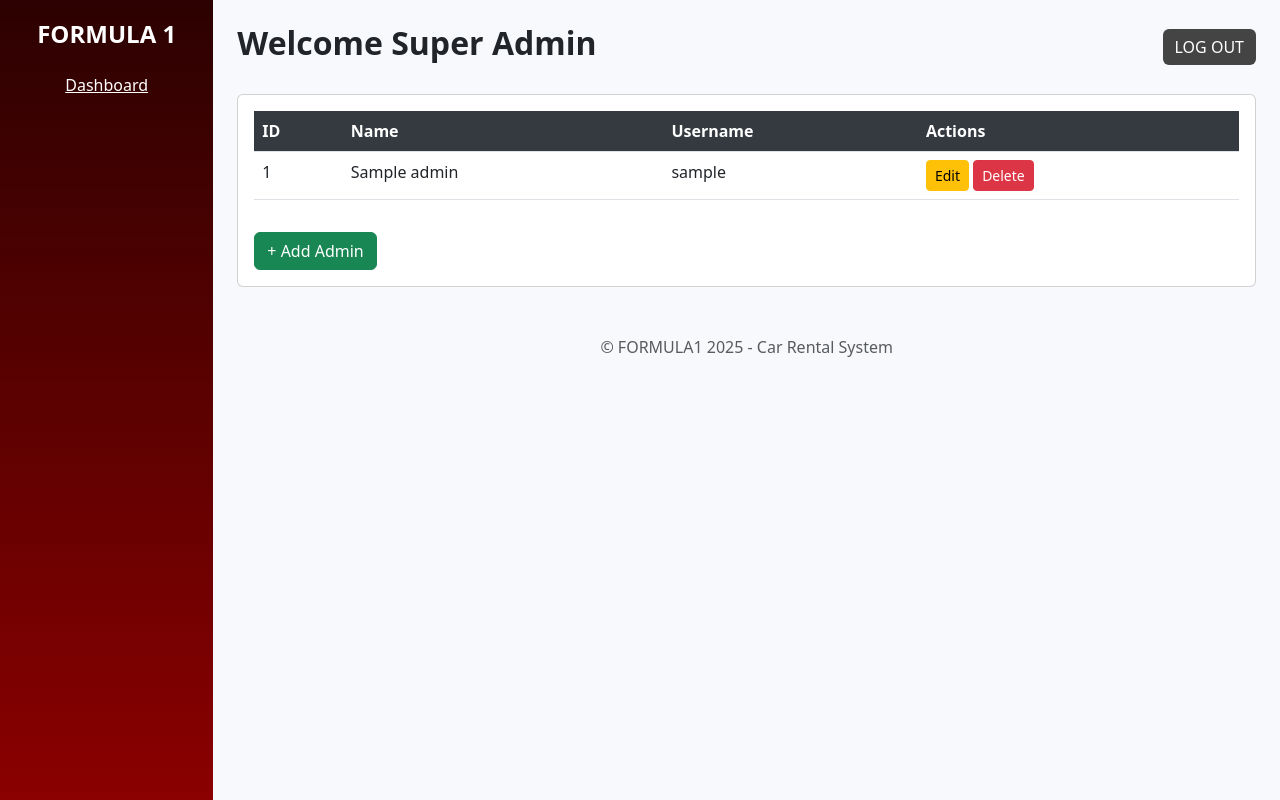
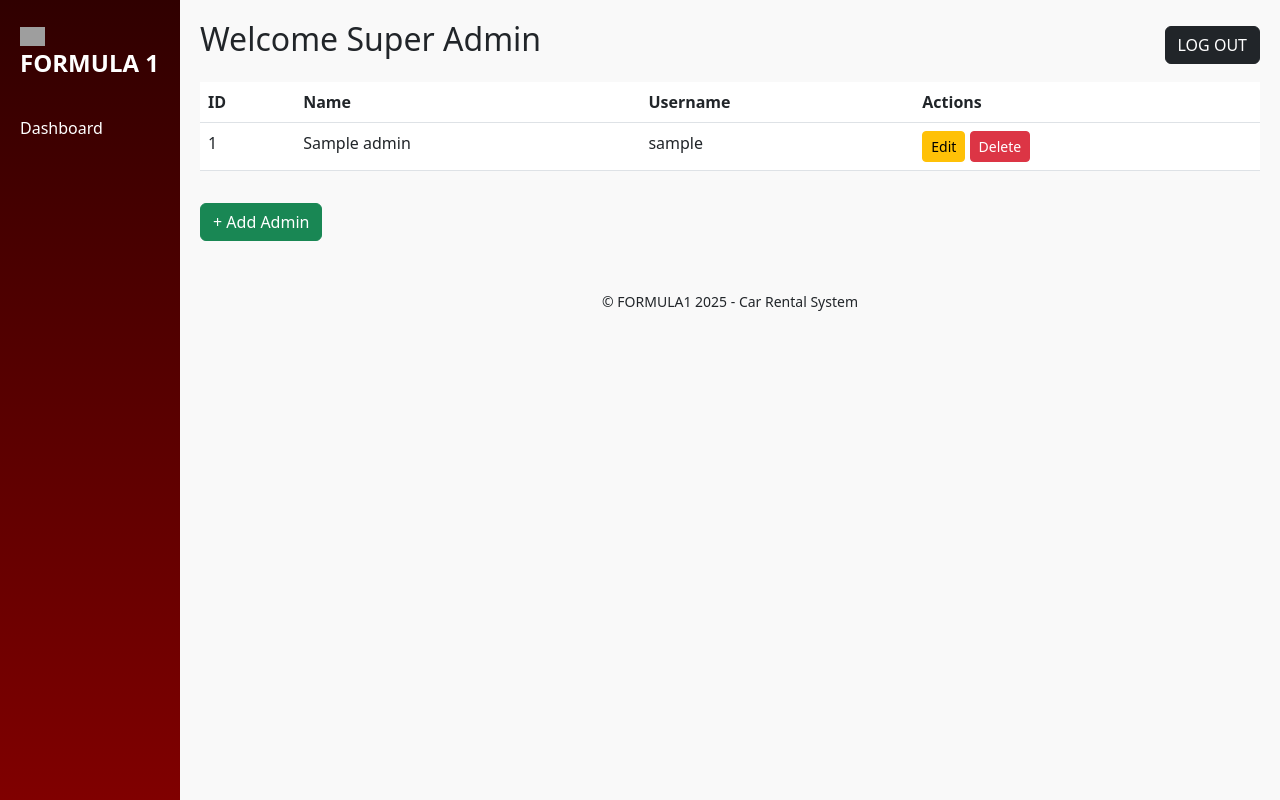
Before and after one commit to ChandlerVictorino/formula1carrental, a CodeIgniter app: the page made by application/views/superadmin/dashboard.php in a window 1280 px wide. Run offline with CodeIgniter, Linux system fonts and the light colour scheme; the template is opened without the code that fills it: most values are stand-ins (such as "Sample title", 1, 10 or a date in 2020); grey boxes are pictures that could not be loaded.

Commit message:
Update dashboard.php

```diff
--- a/application/views/superadmin/dashboard.php
+++ b/application/views/superadmin/dashboard.php
@@ -2,59 +2,60 @@
 // File: application/views/superadmin/dashboard.php
 ?>
 <!DOCTYPE html>
-<html>
+<html lang="en">
 <head>
+    <meta charset="UTF-8">
     <title>Super Admin Dashboard</title>
-    <link rel="stylesheet" href="https://cdn.jsdelivr.net/npm/bootstrap@5.3.0/dist/css/bootstrap.min.css">
+    <link href="https://cdn.jsdelivr.net/npm/bootstrap@5.3.0/dist/css/bootstrap.min.css" rel="stylesheet">
     <style>
         body {
-            background-color: #f8f9fc;
+            background-color: #f9f9f9;
         }
         .sidebar {
-            background: linear-gradient(to bottom, #2c0101, #8b0000);
+            width: 180px;
+            background: linear-gradient(to bottom, #300000, #800000);
+            height: 100vh;
             color: white;
-            min-height: 100vh;
-            padding-top: 20px;
+            position: fixed;
         }
-        .sidebar h5 {
-            margin-left: 10px;
+        .sidebar h4 {
+            padding: 20px;
+            font-weight: bold;
+        }
+        .sidebar a {
+            color: white;
+            text-decoration: none;
+            display: block;
+            padding: 10px 20px;
+        }
+        .sidebar a:hover {
+            background-color: #a00000;
+        }
+        .main {
+            margin-left: 180px;
+            padding: 20px;
         }
         .logout-btn {
-            background-color: #444;
-            color: white;
-            border: none;
+            float: right;
+            margin-top: -40px;
         }
-        .logout-btn:hover {
-            background-color: #222;
-        }
-        .admin-table th {
+        .table thead {
             background-color: #343a40;
             color: white;
         }
     </style>
 </head>
 <body>
-
-<div class="container-fluid">
-    <div class="row">
-        <!-- Sidebar -->
-        <div class="col-md-2 sidebar text-center">
-            <h4><b>FORMULA 1</b></h4>
-            <div class="mt-4">
-                <a href="#" class="text-white">Dashboard</a>
-            </div>
+    <div class="sidebar">
+        <h4><img src="https://upload.wikimedia.org/wikipedia/commons/3/33/F1.svg" width="25"> FORMULA 1</h4>
+        <a href="<?= base_url('superadmin/dashboard') ?>">Dashboard</a>
     </div>
 
-        <!-- Main content -->
-        <div class="col-md-10 p-4">
-            <div class="d-flex justify-content-between align-items-center">
-                <h2><b>Welcome Super Admin</b></h2>
-                <a href="<?= base_url('welcome/logout'); ?>" class="btn logout-btn">LOG OUT</a>
-            </div>
+    <div class="main">
+        <h2>Welcome Super Admin</h2>
+        <a href="<?= base_url('welcome/logout') ?>" class="btn btn-dark logout-btn">LOG OUT</a>
 
-            <div class="card mt-4">
-                <div class="card-body">
-                    <table class="table admin-table table-hover">
+        <table class="table mt-4">
             <thead>
                 <tr>
                     <th>ID</th>
@@ -64,7 +65,8 @@
                 </tr>
             </thead>
             <tbody>
-                            <?php foreach($admin as $a): ?>
+            <?php if (!empty($admin)): ?>
+                <?php foreach ($admin as $a): ?>
                     <tr>
                         <td><?= $a->admin_id; ?></td>
                         <td><?= $a->admin_name; ?></td>
@@ -75,33 +77,34 @@
                         </td>
                     </tr>
                 <?php endforeach; ?>
+            <?php else: ?>
+                <tr>
+                    <td colspan="4" class="text-center">No admin accounts found.</td>
+                </tr>
+            <?php endif; ?>
             </tbody>
         </table>
 
-                    <a href="<?= base_url('superadmin/create'); ?>" class="btn btn-success mt-3">+ Add Admin</a>
-                </div>
-            </div>
+        <a href="<?= base_url('superadmin/create') ?>" class="btn btn-success mt-3">+ Add Admin</a>
 
-            <footer class="text-center mt-5 text-muted">
-                &copy; FORMULA1 2025 - Car Rental System
+        <footer class="text-center mt-5">
+            <small>© FORMULA1 2025 - Car Rental System</small>
         </footer>
-        </div>
-    </div>
     </div>
 
     <!-- Delete Confirmation Modal -->
-<div class="modal fade" id="deleteModal" tabindex="-1" aria-hidden="true">
+    <div class="modal fade" id="deleteModal" tabindex="-1" aria-labelledby="deleteModalLabel" aria-hidden="true">
       <div class="modal-dialog">
-    <form method="post" action="<?= base_url('superadmin/delete_confirmed'); ?>">
+        <form method="post" action="<?= base_url('superadmin/delete') ?>">
             <div class="modal-content">
                 <div class="modal-header">
-          <h5 class="modal-title">Confirm Admin Deletion</h5>
-          <button type="button" class="btn-close" data-bs-dismiss="modal"></button>
+                    <h5 class="modal-title">Confirm Delete</h5>
+                    <button type="button" class="btn-close" data-bs-dismiss="modal" aria-label="Close"></button>
                 </div>
                 <div class="modal-body">
                     <input type="hidden" name="admin_id" id="delete_admin_id">
-          <p>Please enter your Super Admin password to confirm deletion:</p>
-          <input type="password" name="superadmin_password" class="form-control" required>
+                    <p>Please enter your Super Admin password to confirm:</p>
+                    <input type="password" class="form-control" name="superadmin_password" required placeholder="Enter password">
                 </div>
                 <div class="modal-footer">
                     <button type="submit" class="btn btn-danger">Confirm Delete</button>
@@ -117,7 +120,7 @@
             document.getElementById('delete_admin_id').value = id;
         }
     </script>
+
     <script src="https://cdn.jsdelivr.net/npm/bootstrap@5.3.0/dist/js/bootstrap.bundle.min.js"></script>
-
 </body>
 </html>
```
Lines whose indentation alone changed are shown as unchanged.
